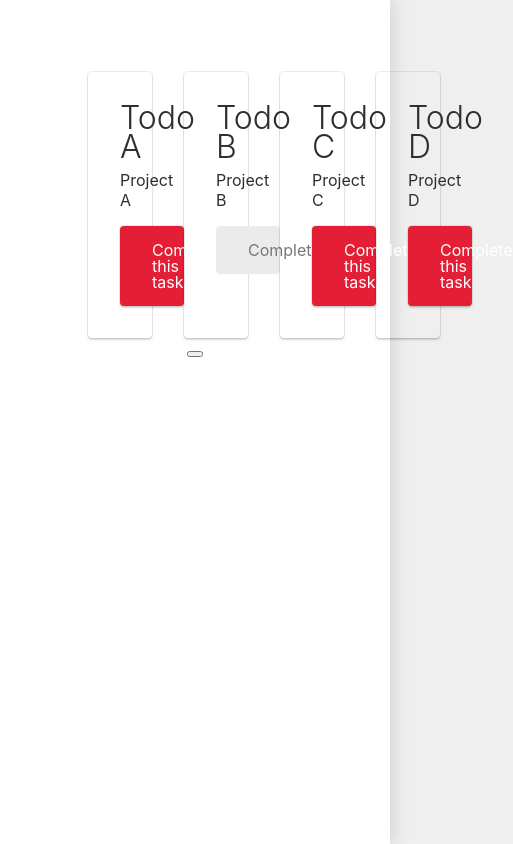
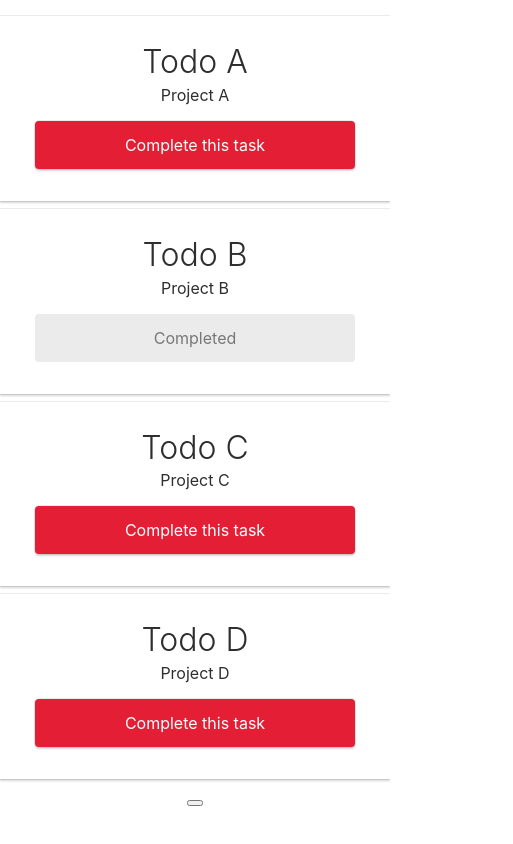
Before and after one commit to Corey-Roth/todo-app, a Vue app: page / in a window 390 px wide. Shown: the whole page, 513 px wide, since content can reach past the window. Built offline with nearby package versions, Linux system fonts and the light colour scheme.

Commit message:
Responsiveness
Added some mobile responsiveness.

```diff
--- a/src/App.vue
+++ b/src/App.vue
@@ -53,9 +53,10 @@
 
 <style>
     html {
-      margin: 0;
-      padding: 0;
+        margin: 0;
+        padding: 0;
     }
+
     body {
       background: #EFEFEF;
       color: #2e2e2f;
@@ -64,6 +65,7 @@
       -webkit-font-smoothing: antialiased;
       -moz-osx-font-smoothing: grayscale;
       margin: 0;
+      overflow-y: auto;
       padding: 0;
     }
 
@@ -83,6 +85,7 @@
       min-height: 100vh;
       padding: 4.5em;
       text-align: center;
+      width: 100%;
     }
 
     .swal-modal {
@@ -125,7 +128,7 @@
         right: -8px;
     }
 
-    .swal-button {
+    .swal-button, .swal-button:focus {
         background: #e41f35;
         border: 0 none;
         border-radius: 0.25em;
@@ -135,11 +138,12 @@
         display: block;
         font-size: 1rem;
         line-height: 1;
+        outline: 0;
         padding: 1em 2em;
         width: 100%;
     }
 
-    .swal-button:hover {
+    .swal-button:hover, .swal-button:active {
         background: #8B0000;
         box-shadow: 0 0 0 0;
         transform: translateY(1px);
@@ -149,4 +153,14 @@
         display: block;
         margin: 0;
     }
+
+    @media screen and (max-width: 840px) {
+        body {
+            background: #FFFFFF;
+        }
+        #app {
+            box-shadow: 0 0 0 0;
+            padding: 1em 0 0;
+        }
+    }
 </style>
--- a/src/components/ToDo.vue
+++ b/src/components/ToDo.vue
@@ -69,12 +69,13 @@
 
 <style>
     .card {
+        background: #FFFFFF;
         border-radius: 0.25em;
         box-shadow: 0 2px 2px 0 rgba(20,0,0,0.16), 0 0 0 1px rgba(20,0,0,0.08);
         display: inline-block;
-        margin: 0 1em;
+        margin: 0 0.5em;
         padding: 2em;
-        width: 25%;
+        width: calc(25% - 1rem);
     }
 
     .card:hover {
@@ -115,6 +116,11 @@
         width: 100%;
     }
 
+    .active, .completed {
+        margin: 0 auto;
+        max-width: 20em;
+    }
+
     .content {
         margin-bottom: 1em;
     }
@@ -125,4 +131,19 @@
         line-height: 90%;
         margin-bottom: 0.5rem;
     }
+
+    @media screen and (max-width: 1024px) {
+        .card {
+            margin: 0 0.5rem 1rem;
+            width: calc(50% - 1rem);
+        }
+    }
+
+    @media screen and (max-width: 840px) {
+        .card {
+            border-radius: 0;
+            margin: 0 0 0.5rem;
+            width: 100%;
+        }
+    }
 </style>
--- a/src/components/TodoList.vue
+++ b/src/components/TodoList.vue
@@ -41,5 +41,13 @@
 <style>
     .row {
         display: flex;
+        flex-wrap: wrap;
+        width: 100%;
+    }
+
+    @media screen and (max-width: 840px) {
+        .row {
+            display: block;
+        }
     }
 </style>
```
